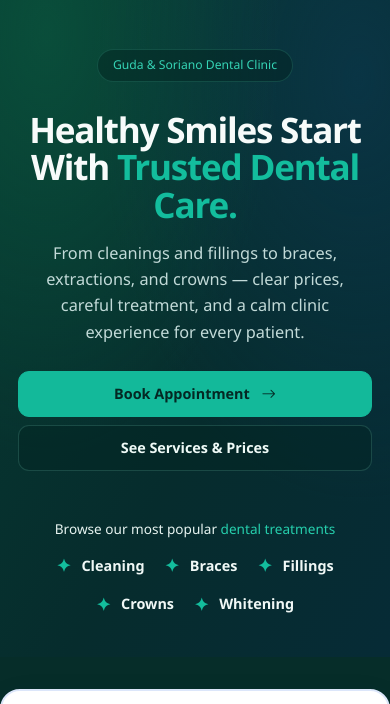
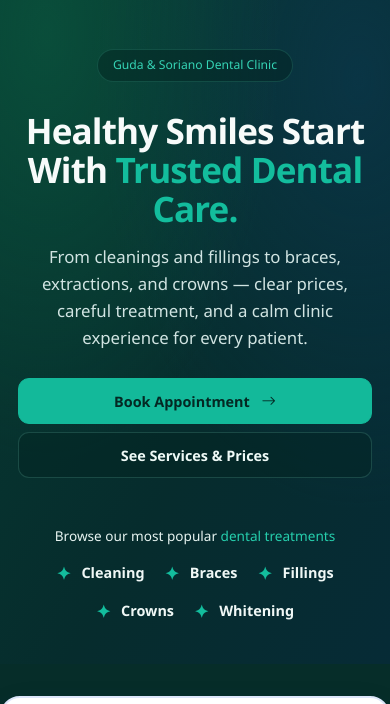
Before and after one commit to atreyuuu009/orachart-laravel, a Laravel app: page / in a window 390 px wide. Shown: the part 87-791 px from the top of the page. Run offline with Laravel 12, Linux system fonts and the light colour scheme; data comes from the database, SQL or seed files in the repository; data that the repository does not hold is empty.

Commit message:
I adjust the font size and spacing of the text

```diff
--- a/public/css/theme.css
+++ b/public/css/theme.css
@@ -254,9 +254,9 @@ body:has(.landing-nav) { background: #062d29; color: #f5fffc; }
 .landing-hero { min-height: 510px; padding: 2.8rem 0 3rem; text-align: center; background: radial-gradient(ellipse at 12% 5%, rgba(12, 101, 70, .48), transparent 48%), radial-gradient(ellipse at 92% 12%, rgba(12, 57, 83, .62), transparent 52%), linear-gradient(120deg, #073a30, #062c2d 58%, #062b36); }
 .landing-hero .container { max-width: 1000px; padding: 0 24px; }
 .landing-hero .eyebrow { margin-top: .1rem; padding: .38rem .95rem; border: 1px solid rgba(73, 192, 164, .2); background: rgba(3, 35, 32, .45); color: #35d4b5; font-size: .76rem; font-weight: 500; letter-spacing: 0; }
-.landing-hero h1 { max-width: 780px; margin: .8rem auto 1rem; color: #f7fbfa; font-size: clamp(2rem, 5vw, 2.6rem); font-weight: 750; letter-spacing: -.035em; line-height: 1.08; }
+.landing-hero h1 { max-width: 900px; margin: .8rem auto 1rem; color: #f7fbfa; font-size: clamp(2.35rem, 5.2vw, 3rem); font-weight: 750; letter-spacing: -.025em; line-height: 1.12; }
 .landing-hero h1 span { color: #13bd9d; }
-.landing-hero .lead { max-width: 620px; margin: 0 auto; color: #c2dad8 !important; font-size: 1.02rem; line-height: 1.6; }
+.landing-hero .lead { max-width: 700px; margin: 0 auto; color: #d1e4e2 !important; font-size: clamp(1.05rem, 2vw, 1.2rem); line-height: 1.6; }
 .landing-hero .hero-actions { margin-top: 1.65rem; }
 .landing-hero .btn { border-radius: 11px; padding: .7rem 1.15rem; font-size: .9rem; font-weight: 600; }
 .landing-hero .btn-primary { background: #13b99a; border-color: #13b99a; color: #042823; }
@@ -272,7 +272,8 @@ body:has(.landing-nav) { background: #062d29; color: #f5fffc; }
   .landing-nav-frame { padding: 14px 16px 0; }
   .landing-hero { min-height: 540px; padding: 3rem 0 2.5rem; }
   .landing-hero .container { padding: 0 18px; }
-  .landing-hero h1 { font-size: clamp(2rem, 9vw, 2.5rem); }
+  .landing-hero h1 { font-size: clamp(2.1rem, 9vw, 2.65rem); }
+  .landing-hero .lead { font-size: 1.05rem; }
   .landing-hero .lead br { display: none; }
   .landing-hero .hero-actions { flex-direction: column; align-items: stretch; }
   .popular-treatments { margin-top: 3rem; }
```
